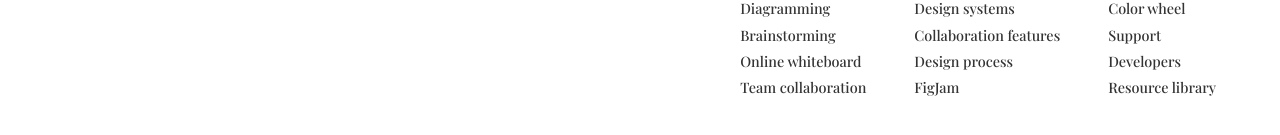
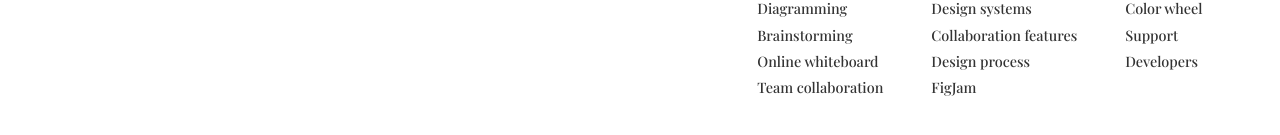
Before and after one commit to ahrfnsyah/my-app, a Next.js app: page / in a window 1280 px wide. Shown: the part 975-1110 px from the top of the page. Built offline with nearby package versions, Linux system fonts and the light colour scheme.

Commit message:
Update Footer.tsx

```diff
--- a/components/Footer/Footer.tsx
+++ b/components/Footer/Footer.tsx
@@ -50,7 +50,6 @@
             <li>Color wheel</li>
             <li>Support</li>
             <li>Developers</li>
-            <li>Resource library</li>
           </ul>
         </div>
       </div>
```
